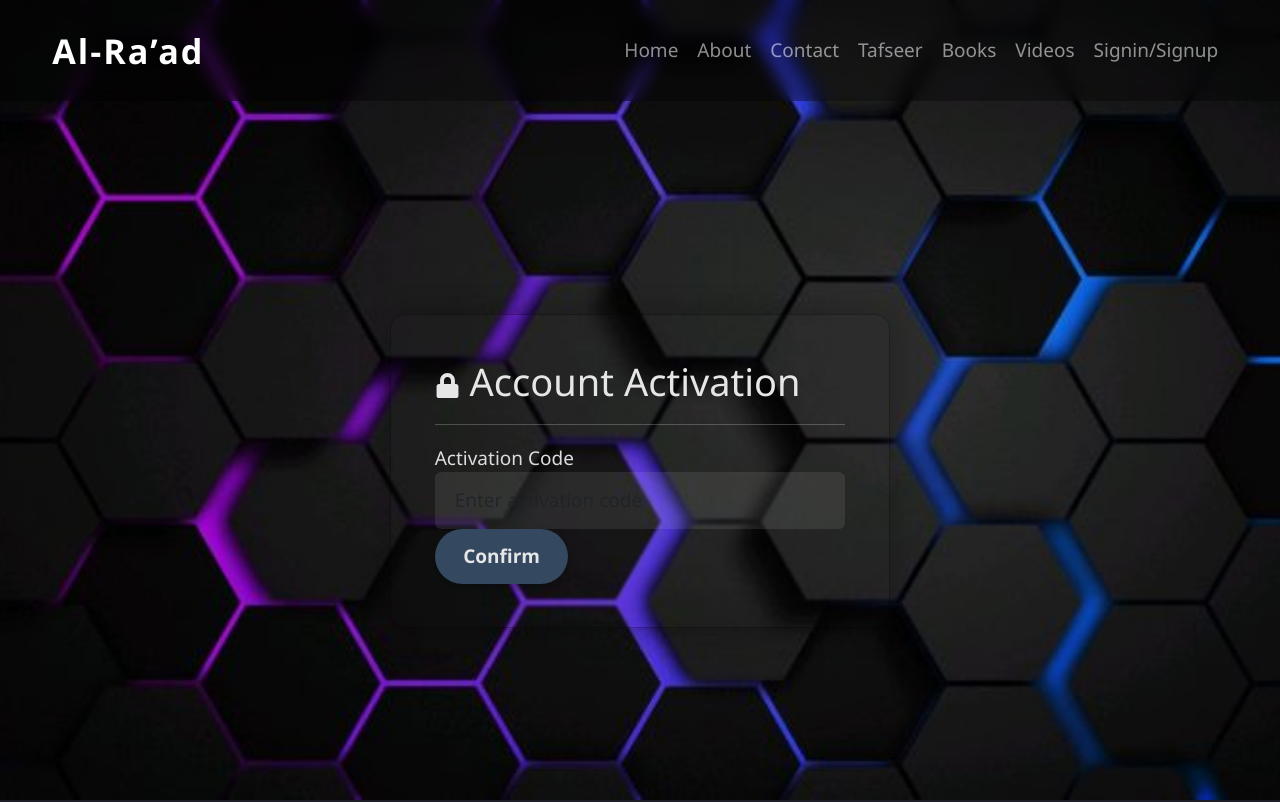
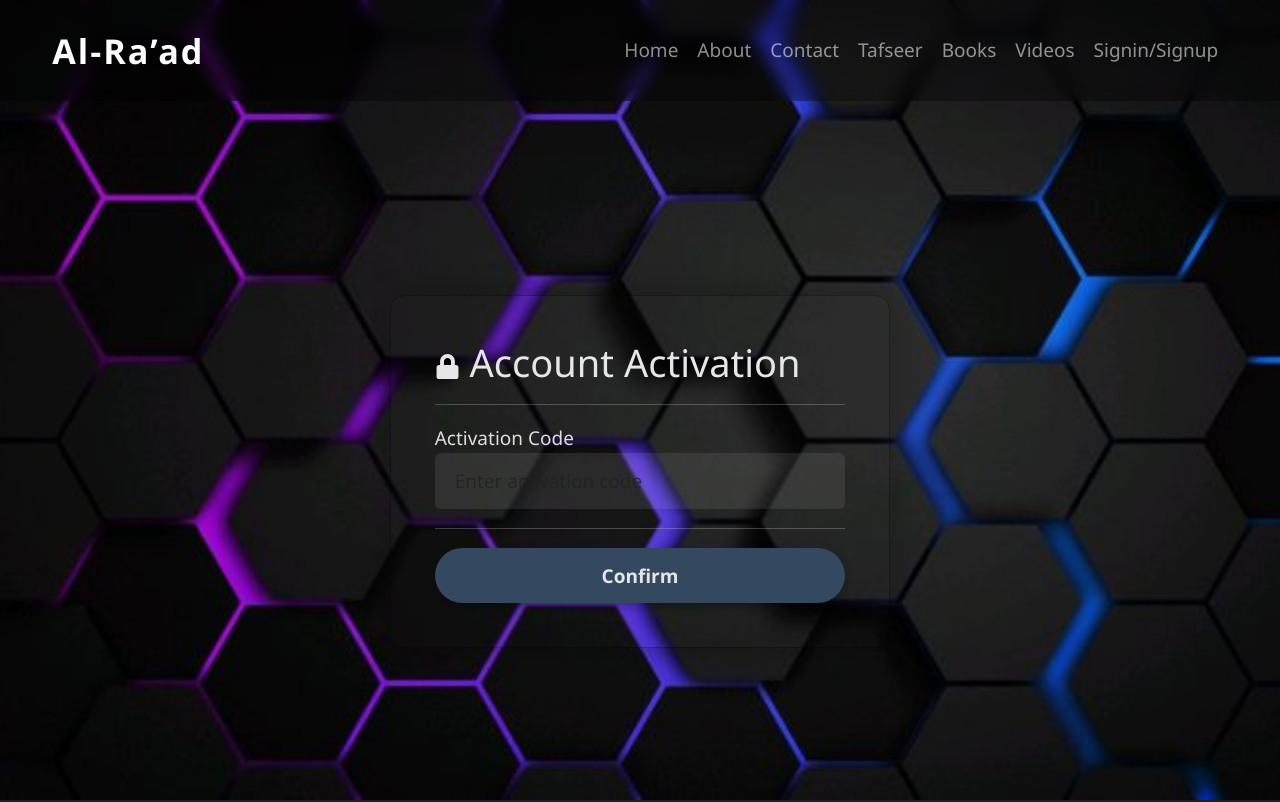
Before and after one commit to usmanhameed2017/al-raad, a React (Vite) app in the folder client/: page /accountActivation in a window 1280 px wide. Shown: the top 802 px of the page. Built offline with nearby package versions, Linux system fonts and the light colour scheme; no server answers.

Commit message:
positioned confirm button

```diff
--- a/client/src/pages/marketing/Login/AccountActivation.jsx
+++ b/client/src/pages/marketing/Login/AccountActivation.jsx
@@ -76,8 +76,11 @@ function AccountActivation()
                                 <Field type='text' name='activationCode' className='form-control' placeholder="Enter activation code" />
                                 <span className="text-danger"><ErrorMessage name="activationCode" /></span>
                             </div>
+                            <hr />
                             {/* Confirm */}
-                            <Button type="submit" className="custom-btn w-100 mt-3">Confirm</Button>
+                            <div className="form-group d-grid mt-3">
+                                <Button type="submit" className="custom-btn w-100 mt-3">Confirm</Button>
+                            </div>
                         </Form>
                     </motion.div>
                 </FormBS>
```
